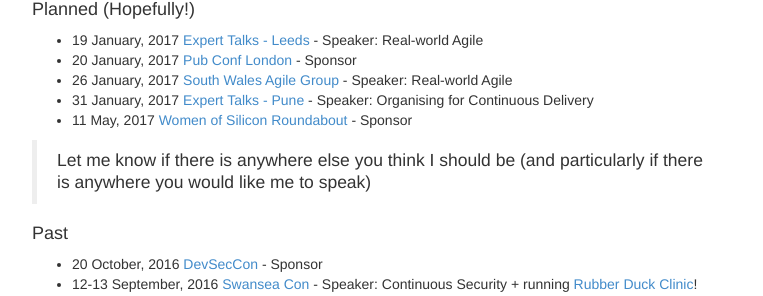
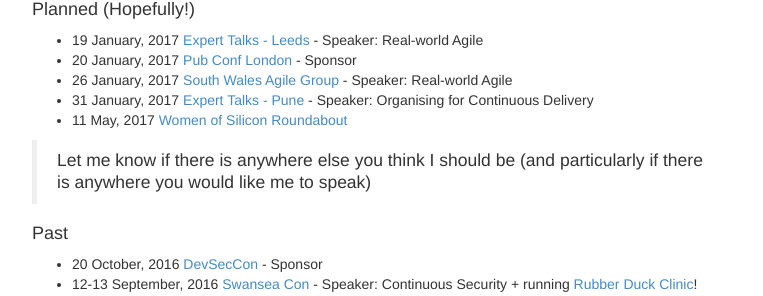
Before and after one commit to parker0phil/parker0phil.github.io, a Jekyll site: the page built from index.md, in a window 1280 px wide. Shown: the part 296-592 px from the top of the page, without its empty margins (258-1021 px from the left). Built offline with Jekyll 4.4.1, drawn with Linux system fonts in a browser that asks for light colours.

Commit message:
removed sponsor

```diff
--- a/index.md
+++ b/index.md
@@ -17,7 +17,7 @@
 - 20 January, 2017 [Pub Conf London](https://pubconf.io/events/2017/london.html) - Sponsor
 - 26 January, 2017 [South Wales Agile Group](https://www.meetup.com/South-Wales-Agile-Group/events/229037034/) - Speaker: Real-world Agile
 - 31 January, 2017 [Expert Talks - Pune](https://www.meetup.com/expert-talks-pune/events/236986457/) - Speaker: Organising for Continuous Delivery
-- 11 May, 2017 [Women of Silicon Roundabout](http://www.women-in-technology.com/) - Sponsor
+- 11 May, 2017 [Women of Silicon Roundabout](http://www.women-in-technology.com/)
 
 > Let me know if there is anywhere else you think I should be (and particularly if there is anywhere you would like me to speak)
 
```
